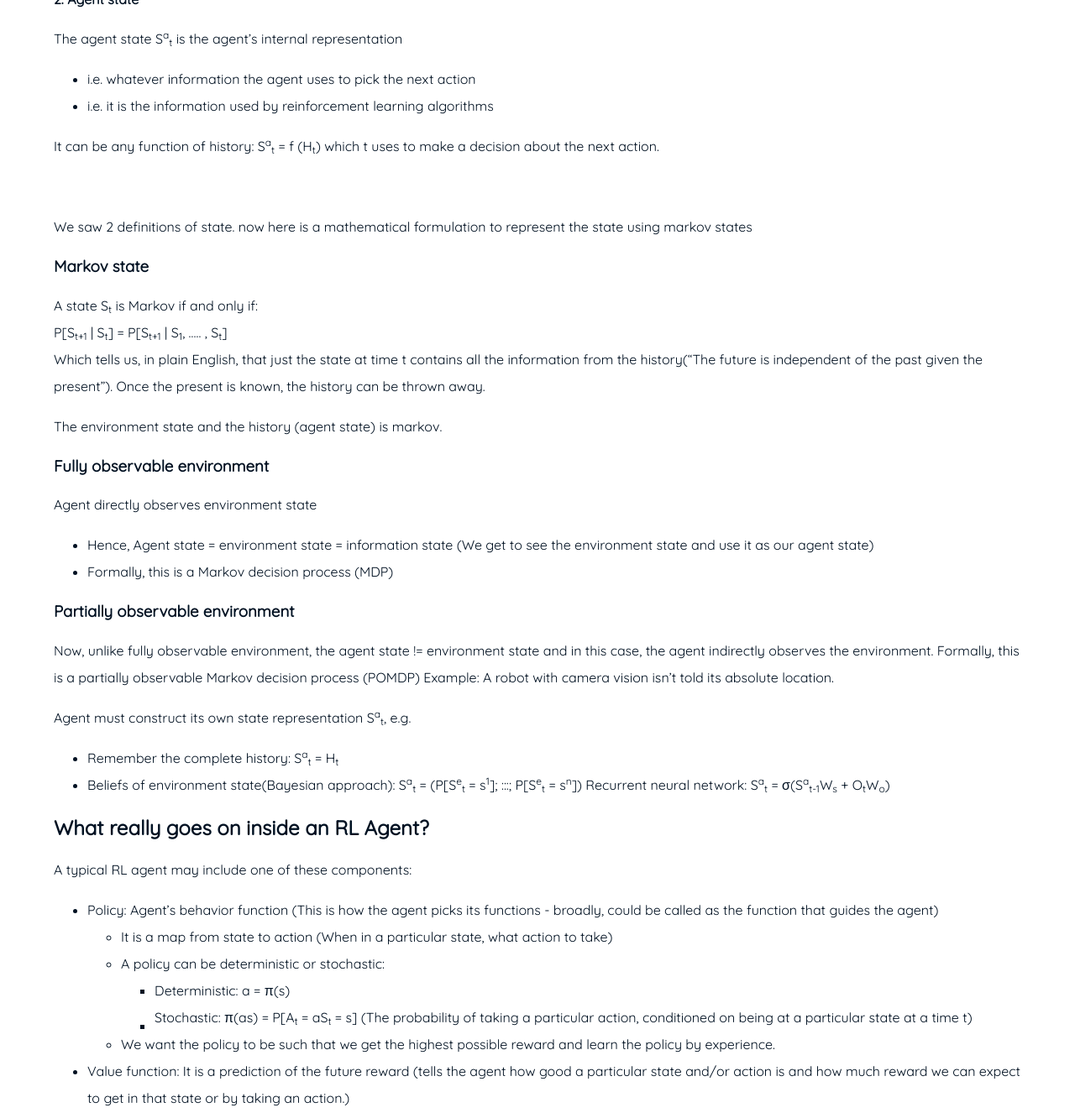
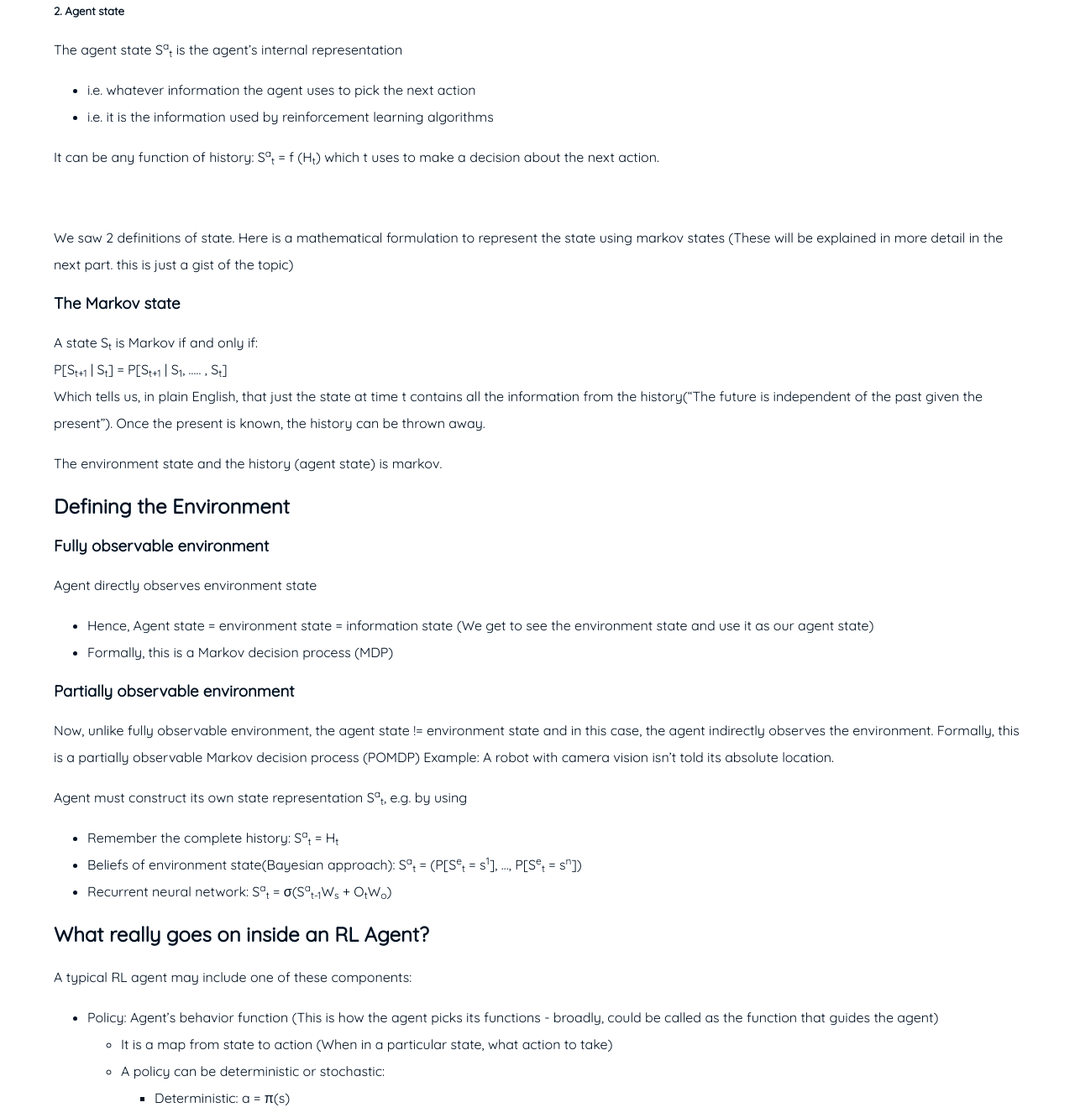
Before and after one commit to Stephen-Tellis/home, a Jekyll site: the page built from _posts/2020-07-25-RL.md, in a window 1280 px wide and 1400 px high, scrolled down 2179 px, cut to the strip 0-1332 px from the top of the window. Shown: the whole strip at 84% size. Built offline with Jekyll 4.4.1, drawn with Linux system fonts in a browser that asks for light colours; some of the changed text lies outside the part shown.

Commit message:
Update 2020-07-25-RL.md

```diff
--- a/_posts/2020-07-25-RL.md
+++ b/_posts/2020-07-25-RL.md
@@ -33,19 +33,19 @@ The image here is the gist of reinforcement learning. At every step, the agent e
 This is a continuous loop making RL a time series of actions, observations and rewards. The time series defines the experience of the agent which is in-turn the data that we use in RL.
 Except for performing actions, the agent has no control over the environment.
 
-### What is history?
+## What is history?
 The history is the sequence of observations, actions and rewards denoted by H<sub>t</sub> = O<sub>1</sub>; R<sub>1</sub>; A<sub>1</sub>; :::; A<sub>t−1</sub>; O<sub>t</sub>; R<sub>t</sub> until time t that the agent has seen. (the data that we talked about in the previous section)
-### The state
+## Defining the state
 The action taken by the agent at the next time step `t+1` depends on the history and so do the observations and rewards emitted by the environment.
 State is a function of the history that is used to determine what happens next.
 S<sub>t</sub> = f (H<sub>t</sub>)
-#### 1. Environment state
+##### 1. Environment state
 The environment state S<sup>e</sup><sub>t</sub> is the environment’s private representation i.e. whatever data the environment uses to pick the next observation/reward
 - The environment state is not usually visible to the agent
 - Even if S<sup>e</sup><sub>t</sub> is visible, it may contain irrelevant information.
 Hence, the environment state doesnot tell us anything useful and is not of interest to us.
 
-#### 2. Agent state
+##### 2. Agent state
 The agent state S<sup>a</sup><sub>t</sub> is the agent’s internal representation
 - i.e. whatever information the agent uses to pick the next action
 - i.e. it is the information used by reinforcement learning algorithms
@@ -53,13 +53,15 @@ The agent state S<sup>a</sup><sub>t</sub> is the agent’s internal representati
 It can be any function of history: S<sup>a</sup><sub>t</sub> = f (H<sub>t</sub>) which t uses to make a decision about the next action.
 <br>
 <br>
-We saw 2 definitions of state. now here is a mathematical formulation to represent the state using markov states
-### Markov state
+We saw 2 definitions of state. Here is a mathematical formulation to represent the state using markov states (These will be explained in more detail in the next part. this is just a gist of the topic)
+### The Markov state
 A state S<sub>t</sub> is Markov if and only if:
 P[S<sub>t+1</sub> | S<sub>t</sub>] = P[S<sub>t+1</sub> | S<sub>1</sub>, ..... , S<sub>t</sub>]
 Which tells us, in plain English,  that just the state at time t contains all the information from the history("The future is independent of the past given the present"). Once the present is known, the history can be thrown away.
 
 The environment state and the history (agent state) is markov.
+
+## Defining the Environment
 
 ### Fully observable environment
 Agent directly observes environment state
@@ -72,10 +74,10 @@ Formally, this is a partially observable Markov decision process
 (POMDP)
 Example: A robot with camera vision isn’t told its absolute location.
 
-Agent must construct its own state representation S<sup>a</sup><sub>t</sub>, e.g.
+Agent must construct its own state representation S<sup>a</sup><sub>t</sub>, e.g. by using
 - Remember the complete history: S<sup>a</sup><sub>t</sub> = H<sub>t</sub>
-- Beliefs of environment state(Bayesian approach): S<sup>a</sup><sub>t</sub> = (P[S<sup>e</sup><sub>t</sub> = s<sup>1</sup>]; :::; P[S<sup>e</sup><sub>t</sub> = s<sup>n</sup>])
-Recurrent neural network: S<sup>a</sup><sub>t</sub> = σ(S<sup>a</sup><sub>t-1</sub>W<sub>s</sub> + O<sub>t</sub>W<sub>o</sub>)
+- Beliefs of environment state(Bayesian approach): S<sup>a</sup><sub>t</sub> = (P[S<sup>e</sup><sub>t</sub> = s<sup>1</sup>], ..., P[S<sup>e</sup><sub>t</sub> = s<sup>n</sup>])
+- Recurrent neural network: S<sup>a</sup><sub>t</sub> = σ(S<sup>a</sup><sub>t-1</sub>W<sub>s</sub> + O<sub>t</sub>W<sub>o</sub>)
 
 ## What really goes on inside an RL Agent?
 A typical RL agent may include one of these components:
@@ -119,7 +121,7 @@ As defined before, it tells the agent how much reward can be expected from a sta
 The agent, based on the optimal policy and the value function, the agent builds a model of how the environment works.
 The grid shown represents the transition model and the numbers represent the immediate rewards the agent expects.
 
-### Categorizing the RL algorithms
+## Categorizing the RL algorithms
 1. Value based: It contains a value function and hence, the policy is implicit (since it just has to read out the values before every action and pick the best action).
 2. Policy based: Instead of representing the value function, we explicitly provide the policy. A separate value function is not required as the policy guides the agent.
 3. Actor critic: Policy and value function both exist giving the best of both worlds(more details later).
@@ -129,11 +131,11 @@ The grid shown represents the transition model and the numbers represent the imm
 <img src="{{ '/assets/img/venn_diagram.png' | prepend: site.baseurl }}" id="img_post">
 
 
-### Two fundamental types of problems in sequential decision making:
+## Two fundamental types of problems in sequential decision making:
 - Reinforcement Learning: The environment is initially unknown. The agent interacts with the environment and improves its policy.
 - Planning: A model of the environment is known. The agent performs computations with its model (without any external interaction) and improves its policy.
 
-### Exploration and Exploitation:
+## Exploration and Exploitation:
 RL is based on trial and error and we want the agent to discover the optimal policy by interacting with the environment but, at the same time we don't want to lose on the rewards by trying out actions that are not known to the agent.
 Exploring finds out more information on the environment.
 Exploitation is when an agent follows the policy that is known to it to maximize the reward.
```
Also changed, not shown: other parts of _posts/2020-07-25-RL.md (+1 -1 lines).
